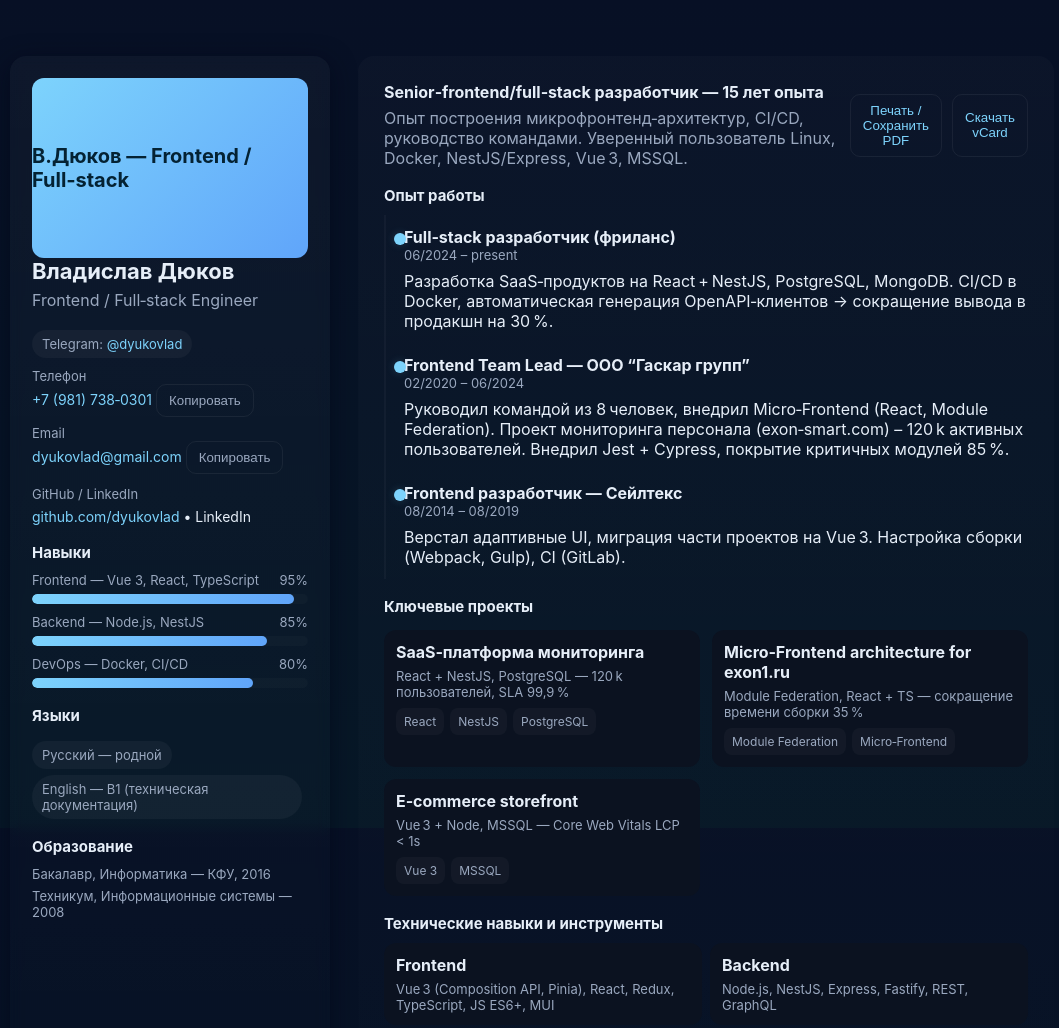
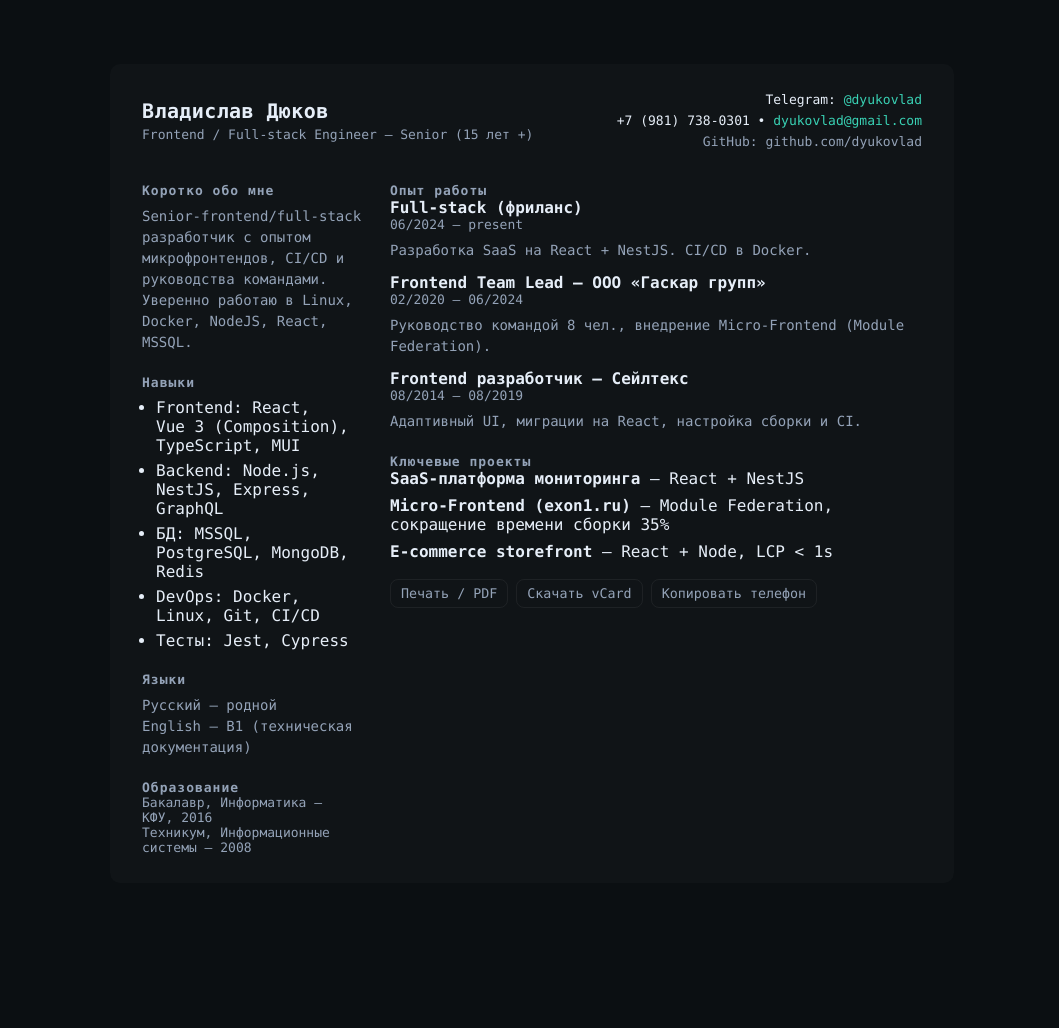
Before and after one commit to dyukovlad/dyukovlad.github.io, a plain HTML site: page index.html in a window 1280 px wide. Shown: the top 1028 px of the page, without its empty margins (108-1167 px from the left). After the commit the page ends 911 px from the top, so only its background shows below. Drawn offline with Linux system fonts and the light colour scheme.

Commit message:
Update index.html
New styles

```diff
--- a/index.html
+++ b/index.html
@@ -1,222 +1,149 @@
 <!doctype html>
 <html lang="ru">
 <head>
-  <meta charset="utf-8">
-  <meta name="viewport" content="width=device-width,initial-scale=1">
-  <title>Владислав Дюков — Frontend / Full‑stack Engineer</title>
-  <meta name="description" content="Резюме: Владислав Дюков — Senior Frontend / Full‑stack разработчик (15 лет).">
+  <meta charset="utf-8" />
+  <meta name="viewport" content="width=device-width,initial-scale=1" />
+  <title>Владислав Дюков — Frontend / Full‑stack</title>
+  <meta name="description" content="Лаконичное резюме — Владислав Дюков" />
   <style>
-    :root{
-      --bg:#0f1724; --card:#0b1220; --muted:#9aa8bf; --accent:#7dd3fc; --glass:rgba(255,255,255,0.04);
-      --glass-2:rgba(255,255,255,0.02);
-    }
+    :root{--bg:#0b0f12;--text:#e6eef8;--muted:#94a3b8;--accent:#39d1b4}
     *{box-sizing:border-box}
-    html,body{height:100%;margin:0;font-family:Inter, ui-sans-serif, system-ui, -apple-system, "Segoe UI", Roboto, "Helvetica Neue", Arial; background:linear-gradient(180deg,#071025 0%, #071827 100%); color:#e6eef8}
-    .container{max-width:1100px;margin:28px auto;padding:28px;display:grid;grid-template-columns:320px 1fr;gap:28px}
+    html,body{height:100%;margin:0;background:var(--bg);color:var(--text);font-family: "SFMono-Regular", Consolas, "Roboto Mono", "Fira Code", monospace;}
+    .wrap{max-width:900px;margin:36px auto;padding:28px;background:transparent}
 
-    /* Left column */
-    .panel{background:linear-gradient(180deg, rgba(255,255,255,0.03), transparent);border-radius:16px;padding:22px;backdrop-filter:blur(6px);box-shadow:0 6px 24px rgba(2,6,23,0.6)}
-    .avatar{width:100%;height:180px;border-radius:12px;background:linear-gradient(135deg,var(--accent),#60a5fa);display:flex;align-items:center;justify-content:center;font-weight:700;font-size:20px;color:#042233}
-    h1{margin:0;font-size:22px}
-    .role{color:var(--muted);margin-top:6px}
-    .contacts{margin-top:14px;font-size:14px}
+    .card{background:rgba(255,255,255,0.02);border-radius:10px;padding:28px 32px}
+    .header{display:flex;align-items:center;gap:24px}
+    .name{font-size:20px;letter-spacing:0.4px;margin:0}
+    .role{color:var(--muted);font-size:13px;margin-top:4px}
+
+    .contacts{margin-left:auto;text-align:right;font-size:13px}
     .contacts a{color:var(--accent);text-decoration:none}
-    .chip{display:inline-block;background:var(--glass);padding:6px 10px;border-radius:999px;margin:6px 6px 0 0;font-size:13px;color:var(--muted)}
 
-    /* Skills */
-    .section{margin-top:18px}
-    .section h3{margin:0 0 10px 0;font-size:15px}
-    .skill{margin-bottom:10px}
-    .skill .label{display:flex;justify-content:space-between;font-size:13px;color:var(--muted);margin-bottom:6px}
-    .bar{height:10px;background:var(--glass-2);border-radius:8px;overflow:hidden}
-    .bar > i{display:block;height:100%;background:linear-gradient(90deg,var(--accent),#60a5fa);border-radius:8px}
+    .section{margin-top:22px}
+    .section h2{margin:0;font-size:13px;color:var(--muted);letter-spacing:1px}
+    .p{margin:8px 0;color:var(--muted);font-size:14px;line-height:1.5}
 
-    /* Experience timeline */
-    .timeline{margin-top:8px;border-left:2px solid rgba(255,255,255,0.03);padding-left:18px}
-    .item{position:relative;padding:12px 0}
-    .item:before{content:'';position:absolute;left:-10px;top:18px;width:12px;height:12px;border-radius:50%;background:var(--accent);box-shadow:0 0 8px rgba(125,211,252,0.18)}
-    .role-title{font-weight:700}
-    .muted{color:var(--muted);font-size:13px}
+    .grid{display:grid;grid-template-columns:220px 1fr;gap:20px;margin-top:12px}
 
-    /* Right column */
-    .main{background:linear-gradient(180deg, rgba(255,255,255,0.02), transparent);border-radius:16px;padding:26px;min-height:300px}
-    .flex{display:flex;gap:12px;align-items:center}
+    .left{padding-right:8px}
+    .right{padding-left:8px}
 
-    .controls{display:flex;gap:10px;justify-content:flex-end}
-    button.btn{background:transparent;border:1px solid rgba(255,255,255,0.06);padding:8px 12px;border-radius:10px;color:var(--accent);cursor:pointer}
-    button.btn.secondary{color:var(--muted)}
+    .list{margin:8px 0;padding-left:14px}
+    .list li{margin:6px 0}
 
-    .summary{margin-top:6px;color:var(--muted)}
+    .job{margin-bottom:12px}
+    .job .title{font-weight:700}
+    .job .meta{color:var(--muted);font-size:13px}
 
-    /* Projects */
-    .projects{display:grid;grid-template-columns:repeat(auto-fit,minmax(220px,1fr));gap:12px;margin-top:14px}
-    .card{background:var(--card);border-radius:12px;padding:12px}
-    .card h4{margin:0 0 6px 0}
-    .tags{margin-top:8px}
-    .tag{display:inline-block;background:rgba(255,255,255,0.03);padding:6px 8px;border-radius:8px;margin-right:6px;font-size:12px;color:var(--muted)}
+    .projects{display:flex;flex-direction:column;gap:8px}
+    .small{font-size:13px;color:var(--muted)}
 
-    /* Print */
-    @media print{
-      body{background:white;color:black}
-      .container{max-width:800px;padding:0;grid-template-columns:1fr}
-      .panel, .main{box-shadow:none;border-radius:0}
-      .controls{display:none}
-    }
+    .controls{margin-top:18px;display:flex;gap:8px}
+    .btn{background:transparent;border:1px solid rgba(255,255,255,0.06);padding:6px 10px;border-radius:8px;font-family:inherit;color:var(--muted);cursor:pointer}
 
-    /* Responsive */
-    @media(max-width:880px){.container{grid-template-columns:1fr;padding:18px}.avatar{height:140px}}
+    @media(max-width:760px){.grid{grid-template-columns:1fr}.contacts{text-align:left;margin-left:0}}
   </style>
 </head>
 <body>
-  <div class="container">
-    <aside class="panel">
-      <div class="avatar">В.Дюков — Frontend / Full‑stack</div>
-      <h1>Владислав Дюков</h1>
-      <div class="role">Frontend / Full‑stack Engineer</div>
-
-      <div class="contacts">
-        <div style="margin-top:12px">
-          <div class="chip">Telegram: <a href="https://t.me/dyukovlad" target="_blank">@dyukovlad</a></div>
-        </div>
-        <div style="margin-top:10px;font-size:14px">
-          <div class="muted">Телефон</div>
-          <div><a href="tel:+79817380301">+7 (981) 738‑0301</a> <button class="btn secondary" onclick="copyText('+7 (981) 738-0301')">Копировать</button></div>
-          <div class="muted" style="margin-top:8px">Email</div>
-          <div><a href="mailto:dyukovlad@gmail.com">dyukovlad@gmail.com</a> <button class="btn secondary" onclick="copyText('dyukovlad@gmail.com')">Копировать</button></div>
+  <div class="wrap">
+    <div class="card">
+      <div class="header">
+        <div>
+          <h1 class="name">Владислав Дюков</h1>
+          <div class="role">Frontend / Full‑stack Engineer — Senior (15 лет +)</div>
         </div>
 
-        <div style="margin-top:12px" class="muted">GitHub / LinkedIn</div>
-        <div style="margin-top:6px"><a href="https://github.com/dyukovlad" target="_blank">github.com/dyukovlad</a> • LinkedIn</div>
-      </div>
-
-      <div class="section">
-        <h3>Навыки</h3>
-        <div class="skill">
-          <div class="label"><span>Frontend — Vue 3, React, TypeScript</span><span>95%</span></div>
-          <div class="bar"><i style="width:95%"></i></div>
-        </div>
-        <div class="skill">
-          <div class="label"><span>Backend — Node.js, NestJS</span><span>85%</span></div>
-          <div class="bar"><i style="width:85%"></i></div>
-        </div>
-        <div class="skill">
-          <div class="label"><span>DevOps — Docker, CI/CD</span><span>80%</span></div>
-          <div class="bar"><i style="width:80%"></i></div>
+        <div class="contacts">
+          <div>Telegram: <a href="https://t.me/dyukovlad" target="_blank">@dyukovlad</a></div>
+          <div style="margin-top:6px">+7 (981) 738‑0301 • <a href="mailto:dyukovlad@gmail.com">dyukovlad@gmail.com</a></div>
+          <div style="margin-top:6px" class="small">GitHub: github.com/dyukovlad</div>
         </div>
       </div>
 
-      <div class="section">
-        <h3>Языки</h3>
-        <div class="chip">Русский — родной</div>
-        <div class="chip">English — B1 (техническая документация)</div>
-      </div>
-
-      <div class="section">
-        <h3>Образование</h3>
-        <div class="muted">Бакалавр, Информатика — КФУ, 2016</div>
-        <div class="muted" style="margin-top:6px">Техникум, Информационные системы — 2008</div>
-      </div>
-
-    </aside>
-
-    <main class="main">
-      <div class="flex" style="justify-content:space-between;align-items:center">
-        <div>
-          <div style="font-weight:700">Senior‑frontend/full‑stack разработчик — 15 лет опыта</div>
-          <div class="summary">Опыт построения микрофронтенд‑архитектур, CI/CD, руководство командами. Уверенный пользователь Linux, Docker, NestJS/Express, Vue 3, MSSQL.</div>
-        </div>
-        <div class="controls">
-          <button class="btn" onclick="window.print()">Печать / Сохранить PDF</button>
-          <button class="btn" onclick="downloadVCard()">Скачать vCard</button>
-        </div>
-      </div>
-
-      <section class="section" style="margin-top:18px">
-        <h3>Опыт работы</h3>
-        <div class="timeline">
-          <div class="item">
-            <div class="role-title">Full‑stack разработчик (фриланс)</div>
-            <div class="muted">06/2024 – present</div>
-            <div style="margin-top:8px">Разработка SaaS‑продуктов на React + NestJS, PostgreSQL, MongoDB. CI/CD в Docker, автоматическая генерация OpenAPI‑клиентов → сокращение вывода в продакшн на 30 %.</div>
+      <div class="grid">
+        <aside class="left">
+          <div class="section">
+            <h2>Коротко обо мне</h2>
+            <div class="p">Senior‑frontend/full‑stack разработчик с опытом микрофронтендов, CI/CD и руководства командами. Уверенно работаю в Linux, Docker, NodeJS, React, MSSQL.</div>
           </div>
 
-          <div class="item">
-            <div class="role-title">Frontend Team Lead — ООО “Гаскар групп”</div>
-            <div class="muted">02/2020 – 06/2024</div>
-            <div style="margin-top:8px">Руководил командой из 8 человек, внедрил Micro‑Frontend (React, Module Federation). Проект мониторинга персонала (exon‑smart.com) – 120 k активных пользователей. Внедрил Jest + Cypress, покрытие критичных модулей 85 %.</div>
+          <div class="section">
+            <h2>Навыки</h2>
+            <ul class="list">
+              <li>Frontend: React, Vue 3 (Composition), TypeScript, MUI</li>
+              <li>Backend: Node.js, NestJS, Express, GraphQL</li>
+              <li>БД: MSSQL, PostgreSQL, MongoDB, Redis</li>
+              <li>DevOps: Docker, Linux, Git, CI/CD</li>
+              <li>Тесты: Jest, Cypress</li>
+            </ul>
           </div>
 
-          <div class="item">
-            <div class="role-title">Frontend разработчик — Сейлтекс</div>
-            <div class="muted">08/2014 – 08/2019</div>
-            <div style="margin-top:8px">Верстал адаптивные UI, миграция части проектов на Vue 3. Настройка сборки (Webpack, Gulp), CI (GitLab).</div>
+          <div class="section">
+            <h2>Языки</h2>
+            <div class="p">Русский — родной<br/>English — B1 (техническая документация)</div>
           </div>
-        </div>
-      </section>
 
-      <section class="section">
-        <h3>Ключевые проекты</h3>
-        <div class="projects">
-          <div class="card">
-            <h4>SaaS‑платформа мониторинга</h4>
-            <div class="muted">React + NestJS, PostgreSQL — 120 k пользователей, SLA 99,9 %</div>
-            <div class="tags">
-              <span class="tag">React</span><span class="tag">NestJS</span><span class="tag">PostgreSQL</span>
+          <div class="section">
+            <h2>Образование</h2>
+            <div class="small">Бакалавр, Информатика — КФУ, 2016<br/>Техникум, Информационные системы — 2008</div>
+          </div>
+        </aside>
+
+        <main class="right">
+          <div class="section">
+            <h2>Опыт работы</h2>
+            <div class="job">
+              <div class="title">Full‑stack (фриланс)</div>
+              <div class="meta">06/2024 — present</div>
+              <div class="p">Разработка SaaS на React + NestJS. CI/CD в Docker.</div>
+            </div>
+
+            <div class="job">
+              <div class="title">Frontend Team Lead — ООО «Гаскар групп»</div>
+              <div class="meta">02/2020 — 06/2024</div>
+              <div class="p">Руководство командой 8 чел., внедрение Micro‑Frontend (Module Federation).</div>
+            </div>
+
+            <div class="job">
+              <div class="title">Frontend разработчик — Сейлтекс</div>
+              <div class="meta">08/2014 — 08/2019</div>
+              <div class="p">Адаптивный UI, миграции на React, настройка сборки и CI.</div>
             </div>
           </div>
 
-          <div class="card">
-            <h4>Micro‑Frontend architecture for exon1.ru</h4>
-            <div class="muted">Module Federation, React + TS — сокращение времени сборки 35 %</div>
-            <div class="tags"><span class="tag">Module Federation</span><span class="tag">Micro‑Frontend</span></div>
+          <div class="section">
+            <h2>Ключевые проекты</h2>
+            <div class="projects">
+              <div><strong>SaaS‑платформа мониторинга</strong> — React + NestJS</div>
+              <div><strong>Micro‑Frontend (exon1.ru)</strong> — Module Federation, сокращение времени сборки 35%</div>
+              <div><strong>E‑commerce storefront</strong> — React + Node, LCP &lt; 1s</div>
+            </div>
           </div>
 
-          <div class="card">
-            <h4>E‑commerce storefront</h4>
-            <div class="muted">Vue 3 + Node, MSSQL — Core Web Vitals LCP &lt; 1s</div>
-            <div class="tags"><span class="tag">Vue 3</span><span class="tag">MSSQL</span></div>
+          <div class="controls">
+            <button class="btn" onclick="window.print()">Печать / PDF</button>
+            <button class="btn" onclick="downloadVCard()">Скачать vCard</button>
+            <button class="btn" onclick="copyText('+7 (981) 738-0301')">Копировать телефон</button>
           </div>
-        </div>
-      </section>
-
-      <section class="section">
-        <h3>Технические навыки и инструменты</h3>
-        <div style="display:grid;grid-template-columns:repeat(2,1fr);gap:8px;margin-top:8px">
-          <div class="card"><strong>Frontend</strong><div class="muted" style="margin-top:6px">Vue 3 (Composition API, Pinia), React, Redux, TypeScript, JS ES6+, MUI</div></div>
-          <div class="card"><strong>Backend</strong><div class="muted" style="margin-top:6px">Node.js, NestJS, Express, Fastify, REST, GraphQL</div></div>
-          <div class="card"><strong>БД</strong><div class="muted" style="margin-top:6px">MSSQL, PostgreSQL, MongoDB, MySQL, Redis</div></div>
-          <div class="card"><strong>DevOps & Тесты</strong><div class="muted" style="margin-top:6px">Docker, Linux, Git, CI/CD (GitLab, GH Actions), Jest, Cypress</div></div>
-        </div>
-      </section>
-
-      <section class="section" style="margin-top:18px;display:flex;gap:12px;align-items:center;justify-content:space-between">
-        <div class="muted">Готов к релокации / удалённой работе. Готов делиться знаниями и наставничеством.</div>
-        <div>
-          <button class="btn" onclick="toggleTheme()">Тёмная/Светлая тема</button>
-        </div>
-      </section>
-
-    </main>
+        </main>
+      </div>
+    </div>
   </div>
 
   <script>
     function copyText(text){navigator.clipboard.writeText(text).then(()=>alert('Скопировано: '+text))}
-
     function downloadVCard(){
-      const vcard = `BEGIN:VCARD\nVERSION:3.0\nN:Дюков;Владислав\nFN:Владислав Дюков\nTEL;TYPE=VOICE:+7 981 738 0301\nEMAIL:dyukovlad@gmail.com\nEND:VCARD`;
+      const vcard = `BEGIN:VCARD
+VERSION:3.0
+N:Дюков;Владислав
+FN:Владислав Дюков
+TEL;TYPE=VOICE:+7 981 738 0301
+EMAIL:dyukovlad@gmail.com
+END:VCARD`;
       const blob = new Blob([vcard],{type:'text/vcard'});
       const url = URL.createObjectURL(blob);
       const a = document.createElement('a'); a.href = url; a.download = 'vladislav_dyukov.vcf'; document.body.appendChild(a); a.click(); a.remove(); URL.revokeObjectURL(url);
     }
-
-    function toggleTheme(){
-      if(document.documentElement.style.getPropertyValue('--bg') !== ''){
-        document.body.style.background = document.body.style.background === 'white' ? 'linear-gradient(180deg,#071025 0%, #071827 100%)' : 'white';
-        document.documentElement.style.color = document.documentElement.style.color === 'black' ? '#e6eef8' : 'black';
-      } else {
-        document.body.style.background = 'linear-gradient(180deg,#071025 0%, #071827 100%)';
-      }
-    }
   </script>
 </body>
 </html>
```
